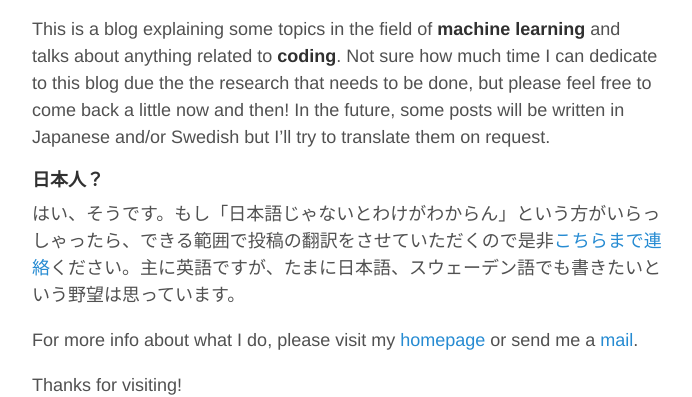
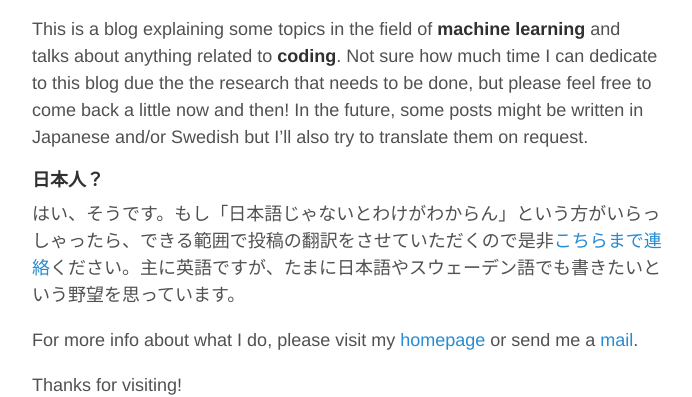
Before and after one commit to hvy/hvy.github.io, a Jekyll site: the page built from about.md, in a window 1280 px wide. Shown: the part 184-581 px from the top of the page, without its empty margins (293-985 px from the left). Built offline with Jekyll 4.4.1, drawn with Linux system fonts in a browser that asks for light colours.

Commit message:
Minor change in about page

```diff
--- a/about.md
+++ b/about.md
@@ -3,10 +3,10 @@ layout: page
 title: About
 ---
 
-This is a blog explaining some topics in the field of **machine learning** and talks about anything related to **coding**. Not sure how much time I can dedicate to this blog due the the research that needs to be done, but please feel free to come back a little now and then! In the future, some posts will be written in Japanese and/or Swedish but I'll try to translate them on request.
+This is a blog explaining some topics in the field of **machine learning** and talks about anything related to **coding**. Not sure how much time I can dedicate to this blog due the the research that needs to be done, but please feel free to come back a little now and then! In the future, some posts might be written in Japanese and/or Swedish but I'll also try to translate them on request.
 
 #### 日本人？
-はい、そうです。もし「日本語じゃないとわけがわからん」という方がいらっしゃったら、できる範囲で投稿の翻訳をさせていただくので是非[こちらまで連絡](mailto:hiroyuki.vincent.yamazaki@gmail.com)ください。主に英語ですが、たまに日本語、スウェーデン語でも書きたいという野望は思っています。
+はい、そうです。もし「日本語じゃないとわけがわからん」という方がいらっしゃったら、できる範囲で投稿の翻訳をさせていただくので是非[こちらまで連絡](mailto:hiroyuki.vincent.yamazaki@gmail.com)ください。主に英語ですが、たまに日本語やスウェーデン語でも書きたいという野望を思っています。
 
 For more info about what I do, please visit my [homepage](http://www.hiroyukivincentyamazaki.com) or send me a [mail](mailto:hiroyuki.vincent.yamazaki@gmail.com).
 
```
